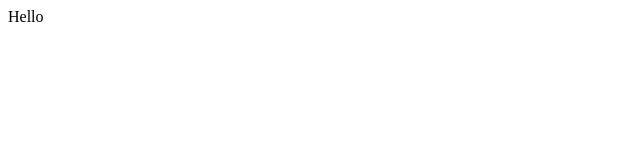
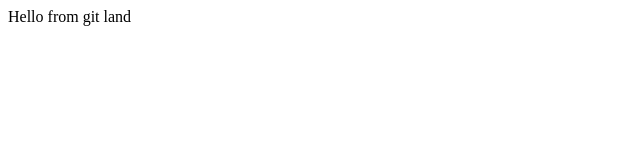
Before and after one commit to vichidami/Testing, a plain HTML site: page index.html in a window 1280 px wide. Shown: the whole page, without its empty margins (0-640 px from the left). Drawn offline with Linux system fonts and the light colour scheme.

Commit message:
updated hello file

```diff
--- a/index.html
+++ b/index.html
@@ -7,6 +7,6 @@
     <title>Document</title>
 </head>
 <body>
-   Hello
+   Hello from git land
 </body>
 </html>
```
